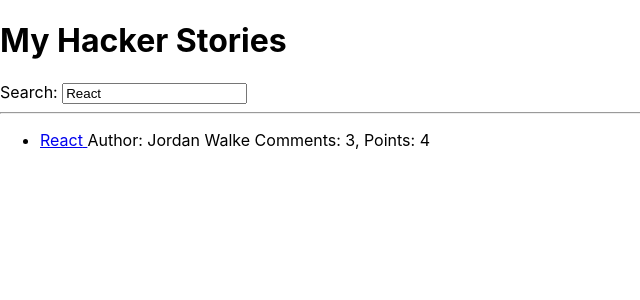
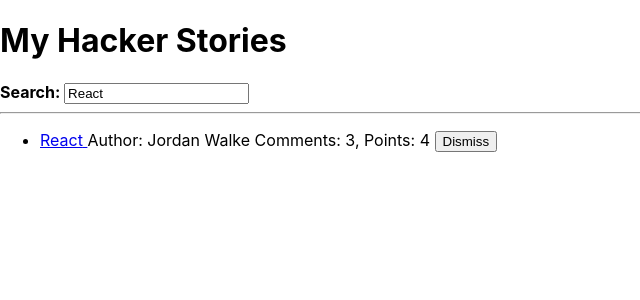
Before and after one commit to LeelooDawn/hacker-stories, a React (Create React App) app: page / in a window 1280 px wide. Shown: the top 300 px of the page, without its empty margins (0-640 px from the left). Built offline with nearby package versions, Linux system fonts and the light colour scheme.

Commit message:
learning more, update app

```diff
--- a/package.json
+++ b/package.json
@@ -34,5 +34,8 @@
       "last 1 firefox version",
       "last 1 safari version"
     ]
+  },
+  "devDependencies": {
+    "@babel/plugin-proposal-private-property-in-object": "^7.21.11"
   }
 }
--- a/src/App.js
+++ b/src/App.js
@@ -1,8 +1,18 @@
 import * as React from "react";
 
-const App = () => {
-  const [searchTerm, setSearchTerm] = React.useState("React");
-  const stories = [
+const useStorageState = (key, initialState) => {
+  const [value, setValue] = React.useState(
+    localStorage.getItem(key) || initialState
+  );
+
+  React.useEffect(() => {
+    localStorage.setItem(key, value);
+  }, [value, key]);
+
+  return [value, setValue];
+};
+
+const initialStories = [
   {
     title: "React",
     url: "https://reactjs.org/",
@@ -21,9 +31,21 @@
   },
 ];
 
+const App = () => {
+  const [searchTerm, setSearchTerm] = useStorageState("search", "React");
+  const [stories, setStories] = React.useState(initialStories);
+
+  const handleRemoveStory = (item) => {
+    const newStories = stories.filter(
+      (story) => item.objectID !== story.objectID
+    );
+    setStories(newStories);
+  };
+
   const handleSearch = (event) => {
     setSearchTerm(event.target.value);
   };
+
   const searchedStories = stories.filter(function (story) {
     return story.title.toLowerCase().includes(searchTerm.toLowerCase());
   });
@@ -31,37 +53,76 @@
   return (
     <div>
       <h1>My Hacker Stories</h1>
-      <Search search={searchTerm} onSearch={handleSearch} />
+      <InputWithLabel
+        id="search"
+        value={searchTerm}
+        onInputChange={handleSearch}
+      >
+        <strong>Search: </strong>
+      </InputWithLabel>
       <hr />
-      <List list={searchedStories} />
+      <List list={searchedStories} onRemoveItem={handleRemoveStory} />
     </div>
   );
 };
 
-const Search = ({ search, onSearch }) => (
-  <div>
-    <label htmlFor="search">Search: </label>
-    <input id="search" type="text" value={search} onChange={onSearch} />
-  </div>
+const InputWithLabel = ({
+  id,
+  value,
+  type = "text",
+  onInputChange,
+  isFocused,
+  children,
+}) => {
+  const inputRef = React.useRef();
+
+  React.useEffect(() => {
+    if (isFocused && inputRef.current) {
+      inputRef.current.focus();
+    }
+  }, [isFocused]);
+
+  return (
+    <>
+      <label htmlFor={id}>{children}</label>
+      <input
+        id={id}
+        type={type}
+        value={value}
+        autoFocus={isFocused}
+        onChange={onInputChange}
+      />
+    </>
   );
+};
 
-const List = ({ list }) => (
+const List = ({ list, onRemoveItem }) => (
   <ul>
     {list.map((item) => (
-      <Item key={item.objectID} item={item} />
+      <Item key={item.objectID} item={item} onRemoveItem={onRemoveItem} />
     ))}
   </ul>
 );
 
-const Item = ({ item }) => (
+const Item = ({ item, onRemoveItem }) => {
+  const handleRemoveItem = () => {
+    onRemoveItem(item);
+  };
+  return (
     <li>
       <span>
         <a href={item.url}>{item.title} </a>
       </span>
       <span>Author: {item.author} </span>
       <span>Comments: {item.num_comments}, </span>
-    <span>Points: {item.points}</span>
+      <span>Points: {item.points} </span>
+      <span>
+        <button type="button" onClick={handleRemoveItem}>
+          Dismiss
+        </button>
+      </span>
     </li>
   );
+};
 
 export default App;
```
Also changed, not shown: 1 other file (tests, documents, lock files or other folders). Lines whose indentation alone changed are shown as unchanged.
